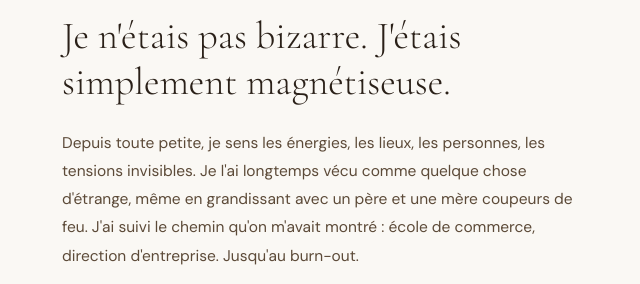
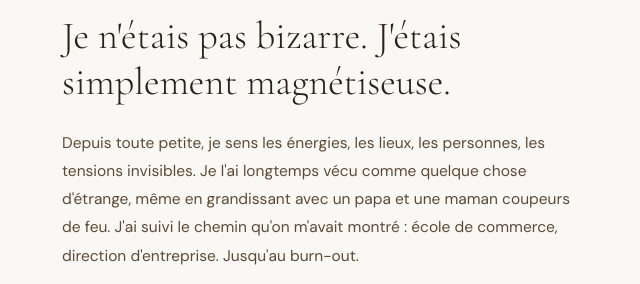
Before and after one commit to wenzlertristan/MP, a plain HTML site: page index.html in a window 1280 px wide. Shown: the part 4560-4844 px from the top of the page, 618-1258 px from the left. Drawn offline with nearby package versions, Linux system fonts and the light colour scheme.

Commit message:
Update index.html

```diff
--- a/index.html
+++ b/index.html
@@ -1390,7 +1390,7 @@ footer { background: #322820; color: #EEE4D6; }
       <div class="intro-text">
         <div class="section-label">Mon histoire</div>
         <h2 id="about-title">Je n'étais pas bizarre. J'étais simplement magnétiseuse.</h2>
-        <p>Depuis toute petite, je sens les énergies, les lieux, les personnes, les tensions invisibles. Je l'ai longtemps vécu comme quelque chose d'étrange, même en grandissant avec un père et une mère coupeurs de feu. J'ai suivi le chemin qu'on m'avait montré : école de commerce, direction d'entreprise. Jusqu'au burn-out.</p>
+        <p>Depuis toute petite, je sens les énergies, les lieux, les personnes, les tensions invisibles. Je l'ai longtemps vécu comme quelque chose d'étrange, même en grandissant avec un papa et une maman coupeurs de feu. J'ai suivi le chemin qu'on m'avait montré : école de commerce, direction d'entreprise. Jusqu'au burn-out.</p>
         <p>C'est là que tout a basculé. Des rencontres m'ont ramenée vers la médecine énergétique. Ma mère m'a inscrite à un stage de Sandrine Muller-Bohard, et tout est devenu une évidence. J'ai compris que je n'étais pas bizarre. J'ai appris à me faire confiance.</p>
         <p>Au même moment, ma fille de 16 ans tombait en dépression à 700 km de là. J'avais la conviction que je pouvais l'aider. Aujourd'hui, elle va bien. Cette épreuve a été ma confirmation.</p>
         <p>Depuis mon cabinet de Mesland, en Loir-et-Cher, j'accompagne des personnes de tous horizons, en présentiel ou à distance, avec une approche qui mêle magnétisme, chakras, aura et écoute profonde.</p>
```
